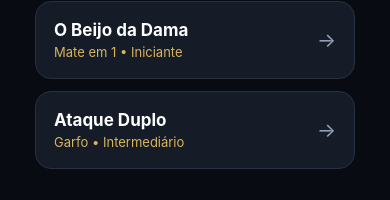
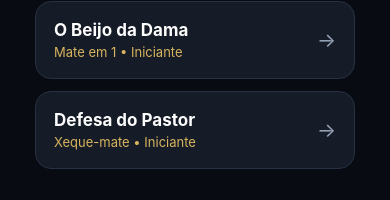
Before and after one commit to costaberg12-collab/xadrez-ap, a React Native app: screen / in a window 390 px wide. Both pictures are taken after a click on the element "📚 Estudo". Shown: the part 100-300 px from the top of the page. Built offline with nearby package versions, Linux system fonts and the light colour scheme.

Commit message:
Correção Técnica: Posição de Mate agora com proteção do Bispo

```diff
--- a/src/screens/StudyScreen.js
+++ b/src/screens/StudyScreen.js
@@ -21,18 +21,19 @@ const PUZZLES = [
     title: 'O Beijo da Dama',
     theme: 'Mate em 1',
     difficulty: 'Iniciante',
+    // Adicionado Bispo em c4 protegendo a captura em f7
     fen: 'r1bqkb1r/pppp1ppp/2n2n2/4p2Q/2B1P3/8/PPPP1PPP/RNB1K1NR w KQkq - 4 4',
     solution: { from: 'h5', to: 'f7' },
-    explanation: 'A Dama ataca o rei protegida pelo Bispo de c4. Xeque-mate!'
+    explanation: 'Xeque-mate! O Rei não pode comer a Dama porque ela está protegida pelo Bispo em c4.'
   },
   {
     id: 'p2',
-    title: 'Ataque Duplo',
-    theme: 'Garfo',
-    difficulty: 'Intermediário',
-    fen: 'rnbqkbnr/ppp2ppp/4p3/3p4/2B1P3/5N2/PPPP1PPP/RNBQK2R w KQkq - 0 4',
-    solution: { from: 'c4', to: 'b5' },
-    explanation: 'O Bispo em b5 dá xeque no rei e ataca a casa c6 ao mesmo tempo.'
+    title: 'Defesa do Pastor',
+    theme: 'Xeque-mate',
+    difficulty: 'Iniciante',
+    fen: 'r1bqk1nr/pppp1ppp/2n5/2b1p3/2B1P3/5Q2/PPPP1PPP/RNB1K1NR w KQkq - 4 4',
+    solution: { from: 'f3', to: 'f7' },
+    explanation: 'A Dama ataca f7. O Rei está preso porque a Dama está protegida pelo Bispo.'
   }
 ];
 
```
